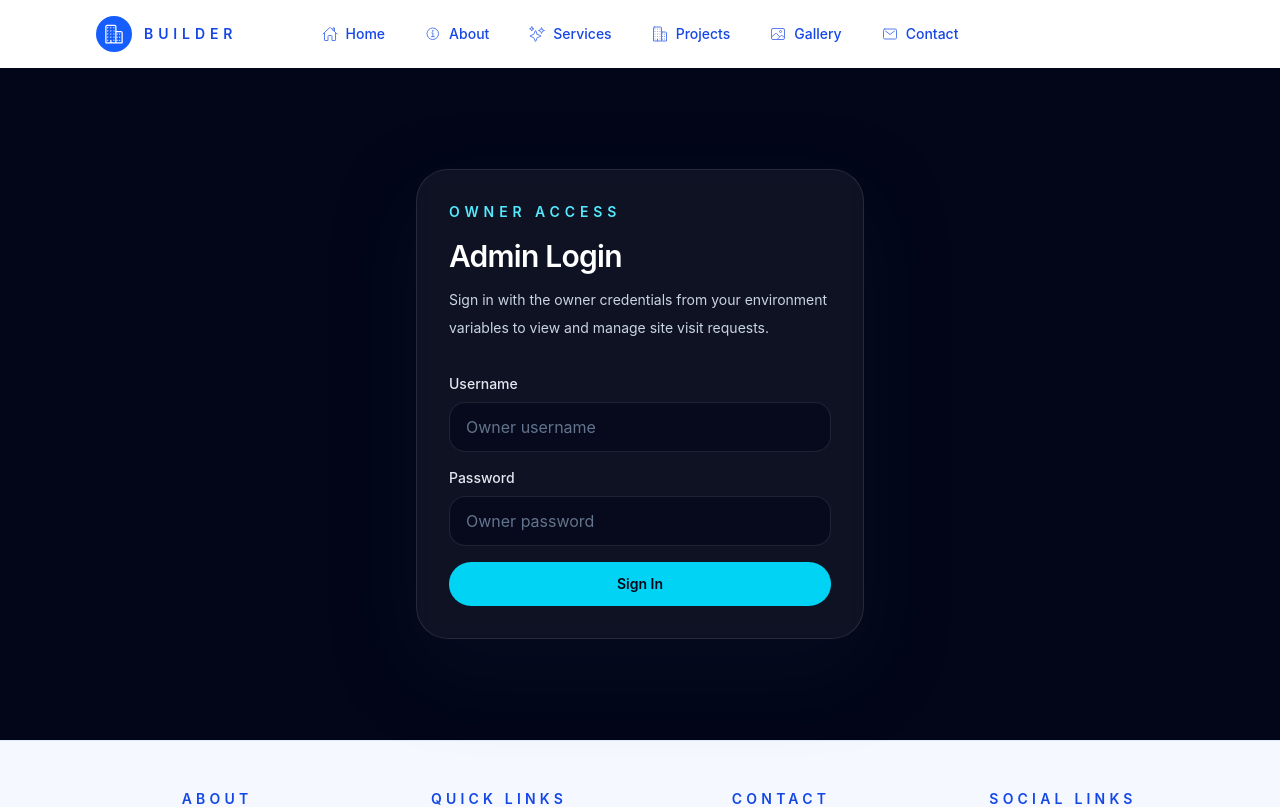
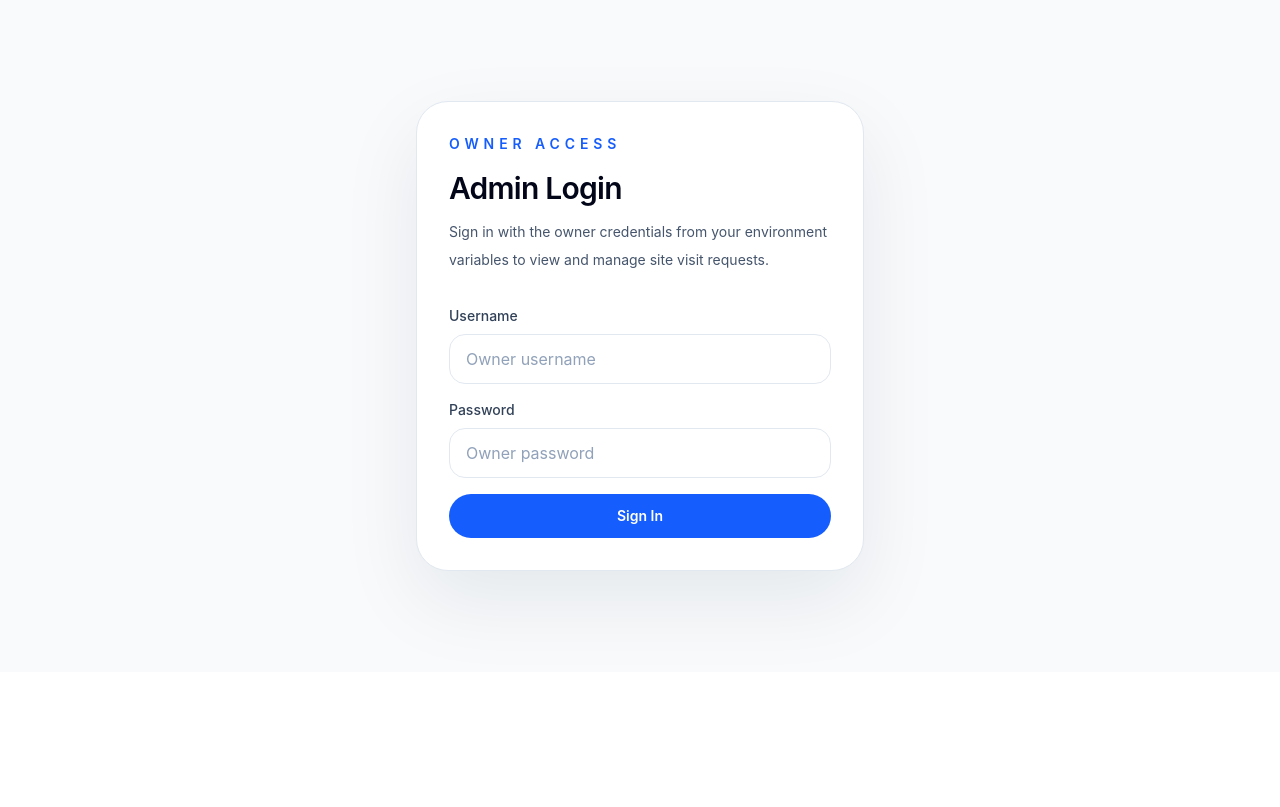
Before and after one commit to YojitSiddhant/builder-website, a Next.js app: page /admin/login in a window 1280 px wide. Shown: the top 807 px of the page. Built offline with nearby package versions, Linux system fonts and the light colour scheme.

Commit message:
Update admin panel layout

```diff
--- a/app/admin/login/page.tsx
+++ b/app/admin/login/page.tsx
@@ -7,20 +7,20 @@ export default async function AdminLoginPage({
   const error = resolvedSearchParams?.error;
 
   return (
-    <div className="flex min-h-[calc(100vh-8rem)] items-center justify-center bg-slate-950 px-4 py-16 text-slate-100 sm:px-6 lg:px-8">
-      <div className="w-full max-w-md rounded-[2rem] border border-white/10 bg-white/5 p-8 shadow-[0_30px_80px_rgba(15,23,42,0.35)] backdrop-blur">
-        <p className="text-sm font-semibold uppercase tracking-[0.35em] text-cyan-300">
+    <div className="flex min-h-[calc(100vh-8rem)] items-center justify-center bg-slate-50 px-4 py-16 text-slate-900 sm:px-6 lg:px-8">
+      <div className="w-full max-w-md rounded-[2rem] border border-slate-200 bg-white p-8 shadow-[0_30px_80px_rgba(15,23,42,0.08)]">
+        <p className="text-sm font-semibold uppercase tracking-[0.35em] text-blue-600">
           Owner Access
         </p>
-        <h1 className="mt-4 text-3xl font-semibold tracking-tight text-white">
+        <h1 className="mt-4 text-3xl font-semibold tracking-tight text-slate-950">
           Admin Login
         </h1>
-        <p className="mt-3 text-sm leading-7 text-slate-300">
+        <p className="mt-3 text-sm leading-7 text-slate-600">
           Sign in with the owner credentials from your environment variables to view and manage site visit requests.
         </p>
 
         {error ? (
-          <div className="mt-5 rounded-2xl border border-rose-400/20 bg-rose-400/10 px-4 py-3 text-sm text-rose-200">
+          <div className="mt-5 rounded-2xl border border-rose-200 bg-rose-50 px-4 py-3 text-sm text-rose-700">
             {error === "config"
               ? "Admin credentials are not configured on the server."
               : "Invalid username or password."}
@@ -29,30 +29,30 @@ export default async function AdminLoginPage({
 
         <form action="/api/admin/login" method="post" className="mt-8 space-y-4">
           <label className="block">
-            <span className="mb-2 block text-sm font-medium text-slate-200">Username</span>
+            <span className="mb-2 block text-sm font-medium text-slate-700">Username</span>
             <input
               name="username"
               type="text"
               autoComplete="username"
-              className="w-full rounded-2xl border border-white/10 bg-slate-950/60 px-4 py-3 text-slate-100 outline-none ring-0 transition placeholder:text-slate-500 focus:border-cyan-300"
+              className="w-full rounded-2xl border border-slate-200 bg-white px-4 py-3 text-slate-900 outline-none ring-0 transition placeholder:text-slate-400 focus:border-blue-400"
               placeholder="Owner username"
             />
           </label>
 
           <label className="block">
-            <span className="mb-2 block text-sm font-medium text-slate-200">Password</span>
+            <span className="mb-2 block text-sm font-medium text-slate-700">Password</span>
             <input
               name="password"
               type="password"
               autoComplete="current-password"
-              className="w-full rounded-2xl border border-white/10 bg-slate-950/60 px-4 py-3 text-slate-100 outline-none ring-0 transition placeholder:text-slate-500 focus:border-cyan-300"
+              className="w-full rounded-2xl border border-slate-200 bg-white px-4 py-3 text-slate-900 outline-none ring-0 transition placeholder:text-slate-400 focus:border-blue-400"
               placeholder="Owner password"
             />
           </label>
 
           <button
             type="submit"
-            className="inline-flex w-full items-center justify-center rounded-full bg-cyan-400 px-5 py-3 text-sm font-semibold text-slate-950 transition hover:bg-cyan-300"
+            className="inline-flex w-full items-center justify-center rounded-full bg-blue-600 px-5 py-3 text-sm font-semibold text-white transition hover:bg-blue-700"
           >
             Sign In
           </button>
--- a/app/layout.tsx
+++ b/app/layout.tsx
@@ -1,7 +1,6 @@
 import type { Metadata } from "next";
 import "./globals.css";
-import { SiteFooter } from "@/components/site-footer";
-import { SiteHeader } from "@/components/site-header";
+import { SiteShell } from "@/components/site-shell";
 
 export const metadata: Metadata = {
   title: "Builder Website",
@@ -19,13 +18,7 @@ export default function RootLayout({
   return (
     <html lang="en" className="h-full scroll-smooth antialiased">
       <body className="min-h-full overflow-x-clip bg-white text-slate-900 antialiased">
-        <div className="flex min-h-screen min-w-0 flex-col">
-          <SiteHeader />
-          <main className="flex w-full min-w-0 flex-1 flex-col overflow-x-clip">
-            {children}
-          </main>
-          <SiteFooter />
-        </div>
+        <SiteShell>{children}</SiteShell>
       </body>
     </html>
   );
--- /dev/null
+++ b/components/site-shell.tsx
@@ -0,0 +1,24 @@
+"use client";
+
+import { usePathname } from "next/navigation";
+import { SiteFooter } from "@/components/site-footer";
+import { SiteHeader } from "@/components/site-header";
+
+export function SiteShell({
+  children,
+}: {
+  children: React.ReactNode;
+}) {
+  const pathname = usePathname();
+  const isAdminRoute = pathname.startsWith("/admin");
+
+  return (
+    <div className="flex min-h-screen min-w-0 flex-col">
+      {isAdminRoute ? null : <SiteHeader />}
+      <main className="flex w-full min-w-0 flex-1 flex-col overflow-x-clip">
+        {children}
+      </main>
+      {isAdminRoute ? null : <SiteFooter />}
+    </div>
+  );
+}
--- a/components/visit-status-actions.tsx
+++ b/components/visit-status-actions.tsx
@@ -57,7 +57,7 @@ export function VisitStatusActions({
         value={currentStatus}
         disabled={isPending}
         onChange={(event) => updateStatus(event.target.value)}
-        className="w-full rounded-2xl border border-white/10 bg-slate-950/60 px-3 py-2 text-xs font-medium capitalize text-slate-100 outline-none transition focus:border-cyan-300 disabled:cursor-not-allowed disabled:opacity-70"
+        className="w-full rounded-2xl border border-slate-200 bg-white px-3 py-2 text-xs font-medium capitalize text-slate-700 outline-none transition focus:border-blue-400 disabled:cursor-not-allowed disabled:opacity-70"
       >
         {STATUS_OPTIONS.map((option) => (
           <option key={option.value} value={option.value}>
@@ -66,7 +66,7 @@ export function VisitStatusActions({
         ))}
       </select>
       {message ? (
-        <p className="text-xs text-slate-400">{message}</p>
+        <p className="text-xs text-slate-500">{message}</p>
       ) : null}
     </div>
   );
```
Also changed, not shown: app/admin/visits/page.tsx (+29 -29 lines).
